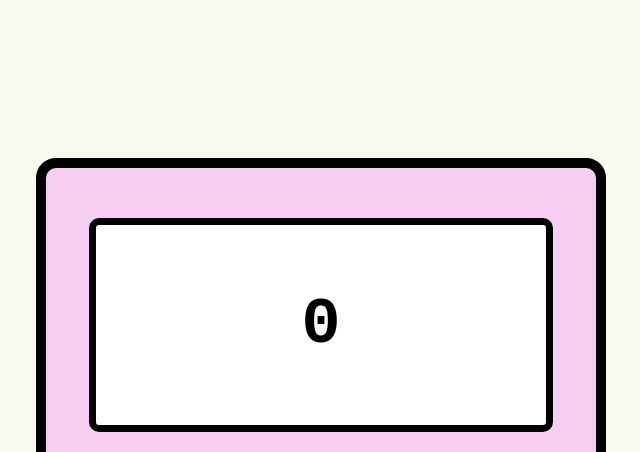
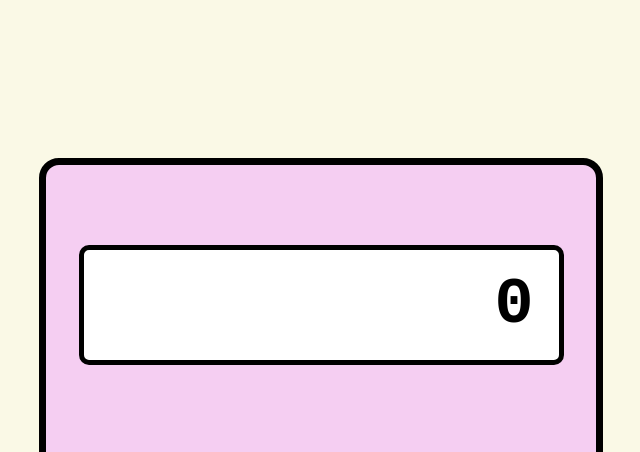
Before and after one commit to LucaDeeken/calculator, a plain HTML site: page index.html in a window 1280 px wide. Shown: the top 452 px of the page, without its empty margins (319-959 px from the left). Drawn offline with Linux system fonts and the light colour scheme.

Commit message:
change proportions

```diff
--- a/style.css
+++ b/style.css
@@ -1,6 +1,6 @@
 body {
     display: flex;
-    background-color: rgb(250, 249, 238);
+    background-color: rgb(250, 249, 230);
     justify-content: center;
 }
 
@@ -8,11 +8,11 @@ body {
     display: flex;
     flex-direction: column;
     align-items: center;
-    height: 800px;
+    height: 750px;
     width: 550px;
     background-color: rgb(245, 206, 242);
     margin-top: 150px;
-    border: 10px solid black;
+    border: 7px solid black;
     border-radius: 20px;
 
 }
@@ -20,13 +20,14 @@ body {
 #outerDisplay {
     display: flex;
     background-color: rgb(255, 255, 255);
-    min-height: 200px;
+    min-height: 110px;
     width: 450px;
-    margin-top: 50px;
+    margin-top: 80px;
     margin-bottom: 80px;
-    border: 7px solid black;
+    padding-right: 25px;
+    border: 5px solid black;
     border-radius: 10px;
-    justify-content: center;
+    justify-content: right;
     align-items: center;
     font-size: 65px;
     font-weight: bold;
@@ -39,6 +40,7 @@ body {
     height: 430px;
     width: 500px;
     margin-bottom: 12.5px;
+    margin-top: 10px;
 }
 
 #numbersAndOperators {
```
